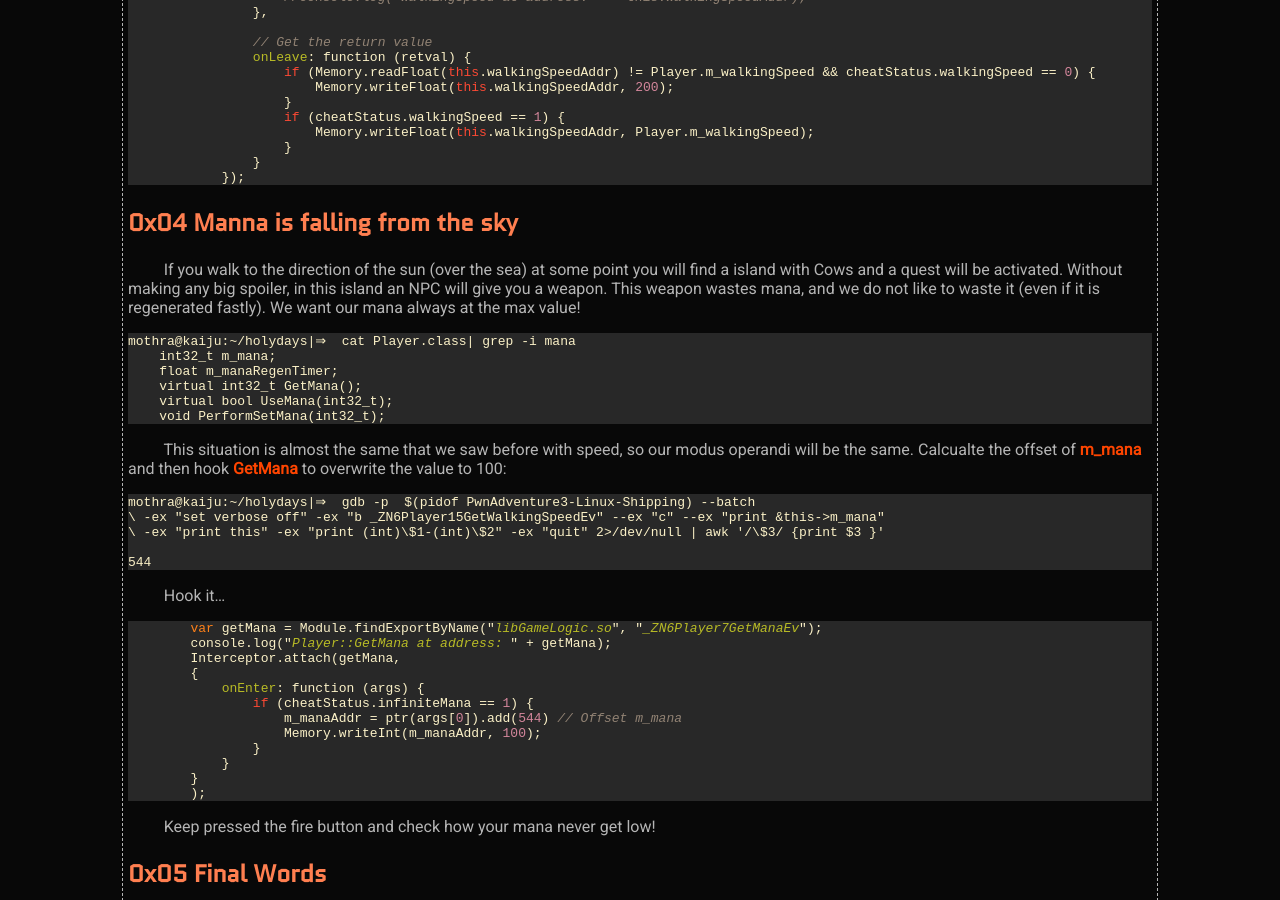
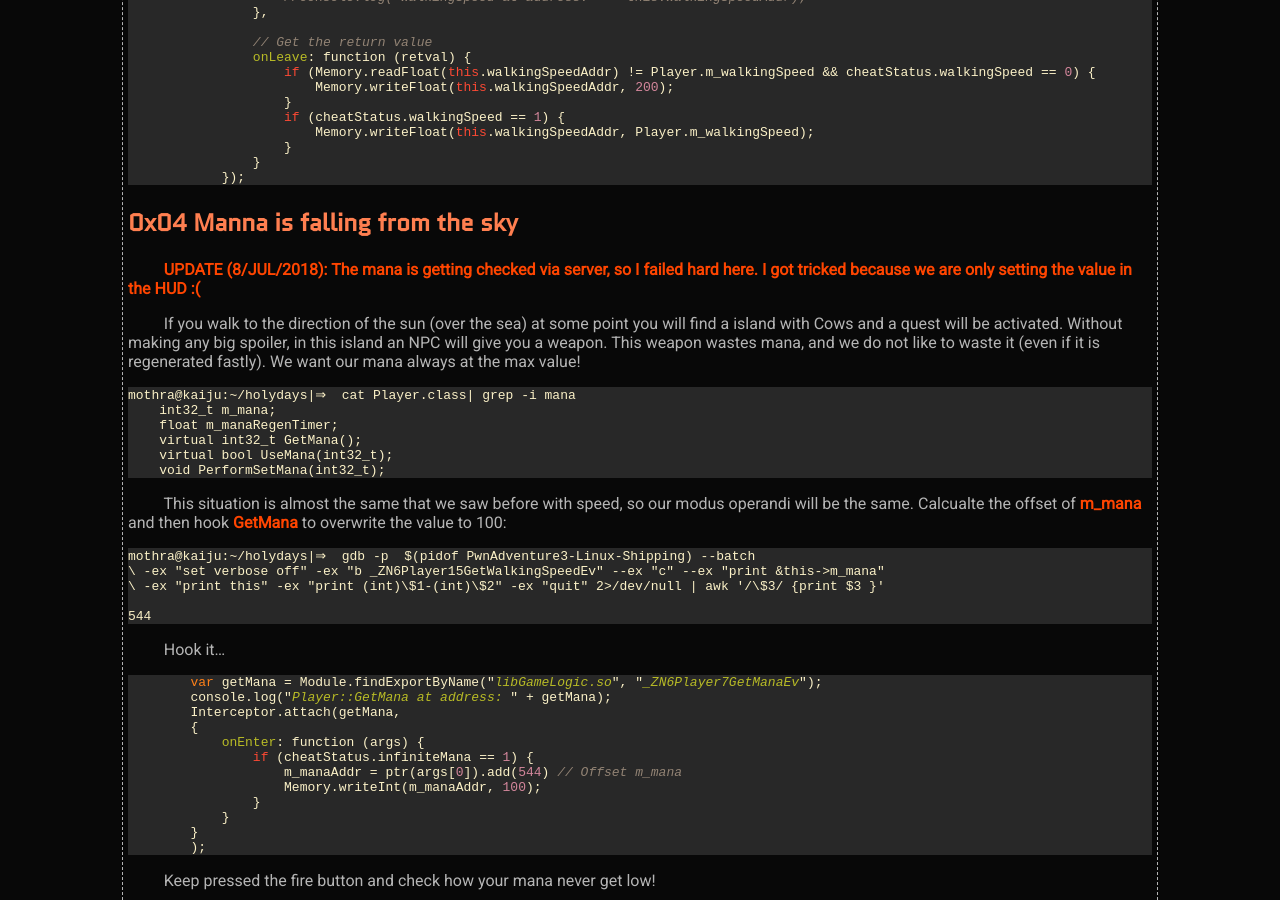
Before and after one commit to X-C3LL/x-c3ll.github.io, a Jekyll site: the page built from _posts/2018-07-05-Frida-Pwn-Adventure-3.md, in a window 1280 px wide and 900 px high, scrolled down 6547 px. Built offline with Jekyll 4.4.1, drawn with Linux system fonts in a browser that asks for light colours.

Commit message:
Update 2018-07-05-Frida-Pwn-Adventure-3.md

````diff
--- a/_posts/2018-07-05-Frida-Pwn-Adventure-3.md
+++ b/_posts/2018-07-05-Frida-Pwn-Adventure-3.md
@@ -422,6 +422,9 @@ The allocation is easily made calling __Memory.alloc(SIZE)__. Then with __Memory
 ## 0x04 Manna is falling from the sky
 
 &nbsp;&nbsp;&nbsp;&nbsp;&nbsp;&nbsp;&nbsp;&nbsp;
+__UPDATE (8/JUL/2018): The mana is getting checked via server, so I failed hard here. I got tricked because we are only setting the value in the HUD :(__
+
+&nbsp;&nbsp;&nbsp;&nbsp;&nbsp;&nbsp;&nbsp;&nbsp;
 If you walk to the direction of the sun (over the sea) at some point you will find a island with Cows and a quest will be activated. Without making any big spoiler, in this island an NPC will give you a weapon. This weapon wastes mana, and we do not like to waste it (even if it is regenerated fastly). We want our mana always at the max value!
 
 ```
````
